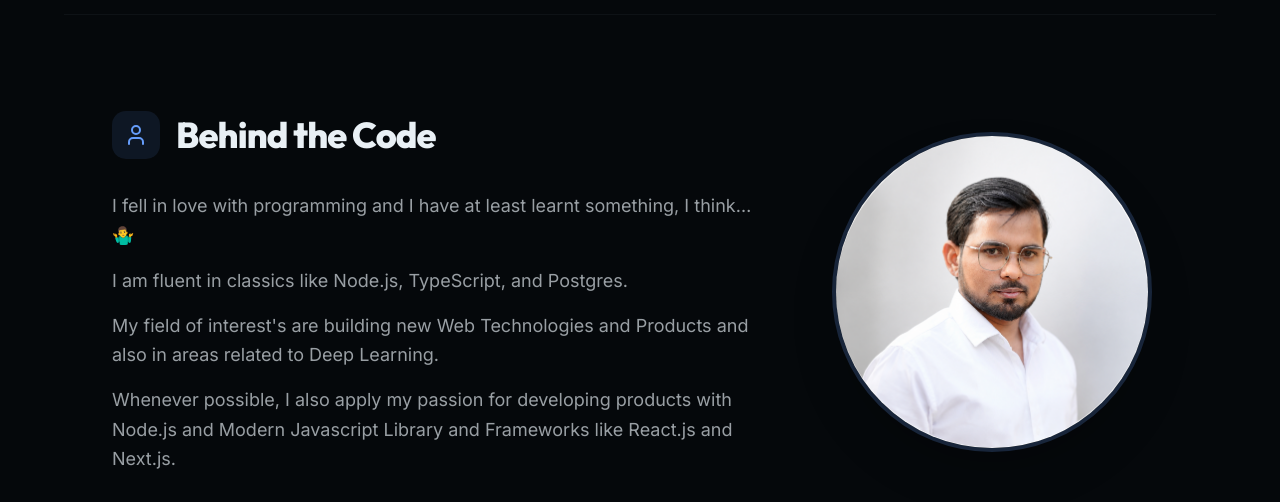
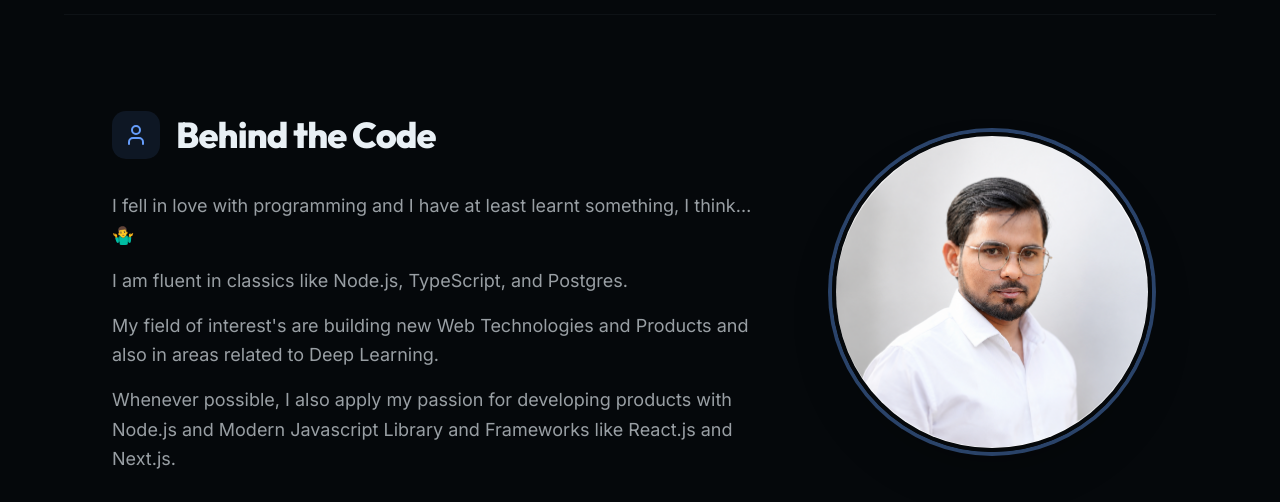
Before and after one commit to mdasifj625/portfolio, a Next.js app: page / in a window 1280 px wide. Shown: the part 860-1362 px from the top of the page. Built offline with nearby package versions, Linux system fonts and the light colour scheme.

Commit message:
fix: improve avatar border visibility in dark mode using ring utilities

```diff
--- a/src/components/about.tsx
+++ b/src/components/about.tsx
@@ -38,7 +38,7 @@ export function About() {
           transition={{ duration: 0.6, delay: 0.2 }}
           className="w-full md:w-1/3 flex justify-center"
         >
-          <div className="relative w-64 h-64 md:w-80 md:h-80 rounded-full overflow-hidden border-4 border-primary/20 shadow-2xl group">
+          <div className="relative w-64 h-64 md:w-80 md:h-80 rounded-full overflow-hidden border-4 border-background ring-4 ring-primary/20 dark:ring-primary/40 shadow-2xl group">
             {/* Using a standard img tag to prevent next/image build errors if the user hasn't added avatar.jpg yet */}
             <img
               src={personal.avatarUrl}
```
